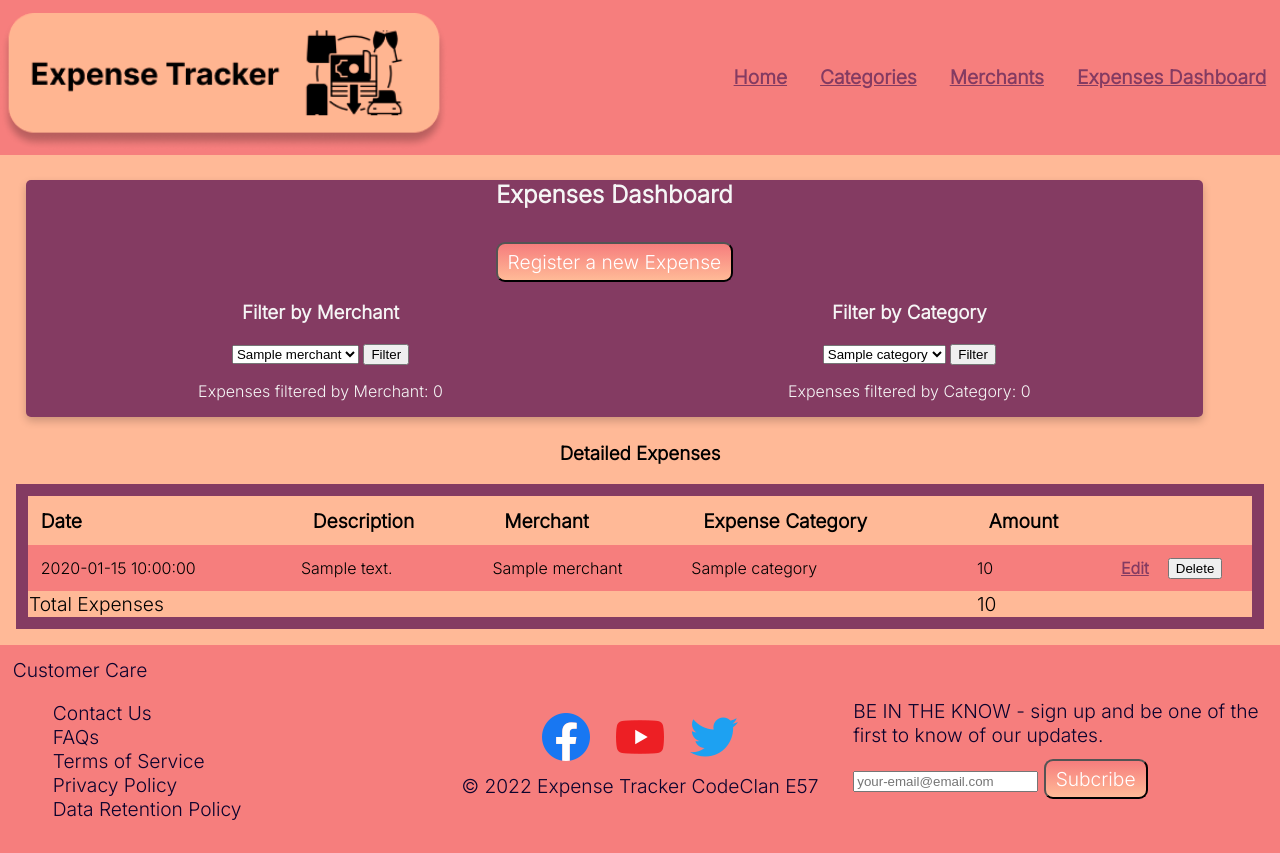
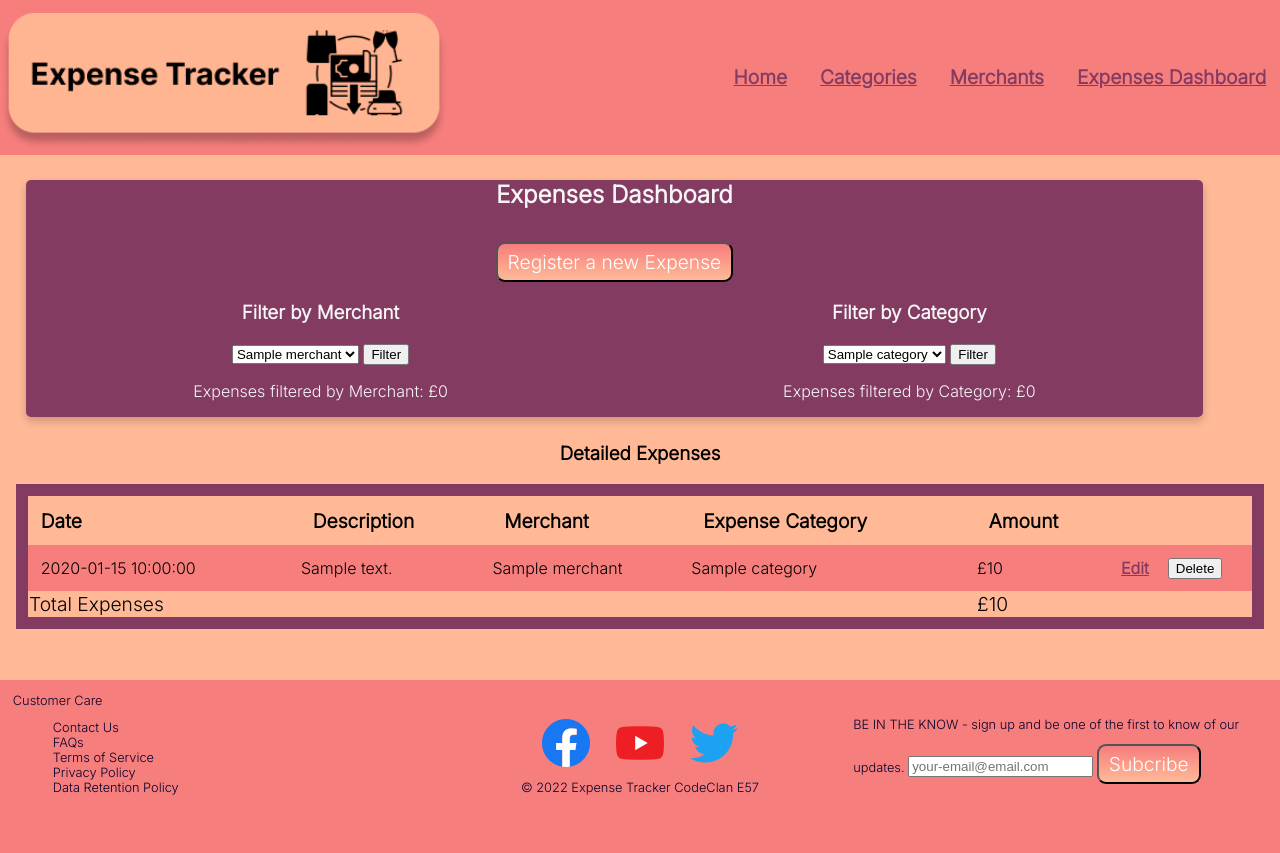
Before and after one commit to sandramolina/pythonic_expense_tracker, a Flask app: page /dashboard in a window 1280 px wide. After the commit the page ends 795 px from the top, so only its background shows below. Run offline with Flask 2, Linux system fonts and the light colour scheme; a database or web service that is not in the repository returns one stand-in record (values such as "Sample title"); some libraries are stand-ins or nearby versions.

Commit message:
finishes footer style

```diff
--- a/controllers/expenses_controller.py
+++ b/controllers/expenses_controller.py
@@ -87,7 +87,7 @@ def filter_by_merchant():
     total_expenses = expense_repository.get_total_expenses()
     subtotal_expenses = expense_repository.get_subtotal_expenses_by_merchant(merchant)
 
-    return render_template('dashboard.html', expenses = expenses, merchants = merchants, total_expenses = total_expenses, categories = categories, subtotal_expenses_merchant = subtotal_expenses)
+    return render_template('dashboard.html', expenses = expenses, merchants = merchants, total_expenses = subtotal_expenses, categories = categories, subtotal_expenses_merchant = subtotal_expenses)
 
 @expenses_bp.route('/filter_category', methods = ['POST'])
 def filter_by_category():
@@ -101,7 +101,7 @@ def filter_by_category():
     total_expenses = expense_repository.get_total_expenses()
     subtotal_expenses = expense_repository.get_subtotal_expenses_by_category(category)
 
-    return render_template('dashboard.html', expenses = expenses, merchants = merchants, total_expenses = total_expenses, categories = categories, subtotal_expenses_category = subtotal_expenses)
+    return render_template('dashboard.html', expenses = expenses, merchants = merchants, total_expenses = subtotal_expenses, categories = categories, subtotal_expenses_category = subtotal_expenses)
 
 @expenses_bp.route('/budget_mgmt', methods = ['POST'])
 def add_budget():
--- a/static/main.css
+++ b/static/main.css
@@ -1,3 +1,7 @@
+html {
+    position: relative;
+    min-height: 100%;
+}
 body {
     margin: 0%;
     background-color: #ffb997;
@@ -46,6 +50,9 @@ body {
 
 
 /* TABLE STYLING */
+.table-container {
+    margin-bottom: 15%;
+}
 
 .table-row:nth-child(even) {
     background-color: #f67e7d;
@@ -151,7 +158,7 @@ color: #ffb997;
 
 .footer-container {
     color: #0b032d;
-    font-size: 1.5vw;
+    font-size: 1vw;
     padding: 1vw;
     bottom:0;
     width:98%;
@@ -159,6 +166,7 @@ color: #ffb997;
     justify-content: space-between;
     background-color: #F67E7D;
     align-items: center;
+    position: absolute;
 }
 
 .middle-footer {
@@ -166,6 +174,10 @@ color: #ffb997;
     justify-content: space-between;
     flex-wrap: wrap;
     justify-content: center;
+    width: 33%;
+}
+
+.left-footer {
     width: 33%;
 }
 .social {
--- a/templates/dashboard.html
+++ b/templates/dashboard.html
@@ -18,7 +18,7 @@
             </select>
             <input type="submit" value="Filter">
         </form>
-        <p>Expenses filtered by Merchant: {{subtotal_expenses_merchant}}</p>
+        <p>Expenses filtered by Merchant: £{{subtotal_expenses_merchant}}</p>
         </div>
         <div class="filter">
             <h3>Filter by Category</h3>
@@ -30,12 +30,13 @@
                 </select>
                 <input type="submit" value="Filter">
             </form>
-            <p>Expenses filtered by Category: {{subtotal_expenses_category}}</p>
+            <p>Expenses filtered by Category: £{{subtotal_expenses_category}}</p>
         </div>
     </div>
 </div>
 
 <h3 class="center-in-page">Detailed Expenses</h3>
+<div class="table-container">
 
     <table class="table">
 
@@ -52,7 +53,7 @@
             <td>{{ expense.get_expense_description() }}</td>
             <td>{{ expense.merchant.get_merchant_name() }}</td>
             <td>{{ expense.category.get_category_name() }}</td>
-        <td>{{ expense.get_expense_amount() }}</td>
+            <td>£{{ expense.get_expense_amount() }}</td>
             <td>
                 <a href="/{{ expense.id }}/edit">Edit</a>
             </td>
@@ -68,9 +69,9 @@
         <td></td>
         <td></td>
         <td></td>
-    <td>{{ total_expenses }}</td>
+        <td>£{{ total_expenses }}</td>
     </tr>
     </table>
 
-
+</div>
 {% endblock %}
--- a/templates/index.html
+++ b/templates/index.html
@@ -1,6 +1,7 @@
 {% extends "base.html" %}
 {% block content %}
 
+<h2 class="title center-in-page"> Welcome to the Pythonic Expense Tracker</h2>
 <div class="card-container">
 
 
```
Also changed, not shown: templates/categories/categories.html (+4 -3 lines). Lines whose indentation alone changed are shown as unchanged.
